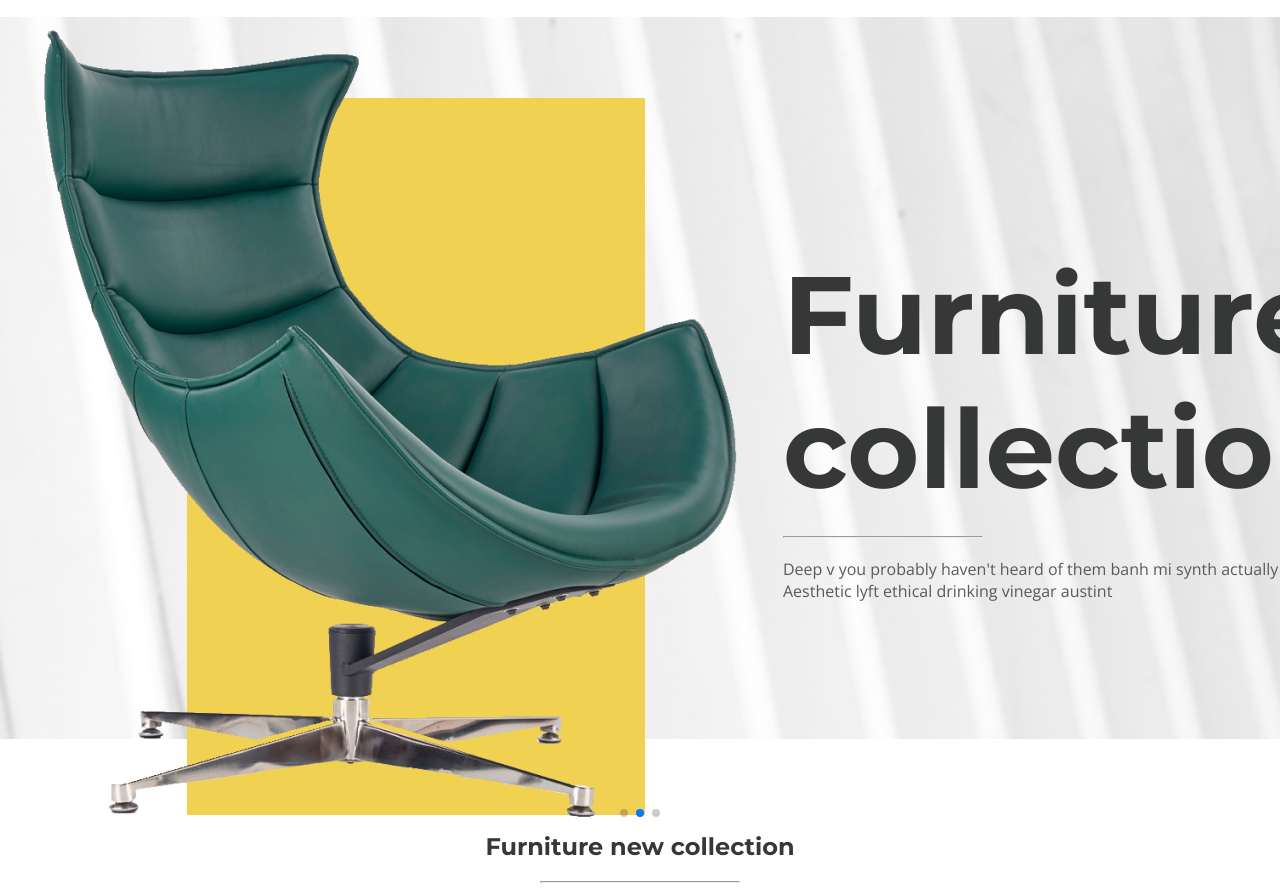
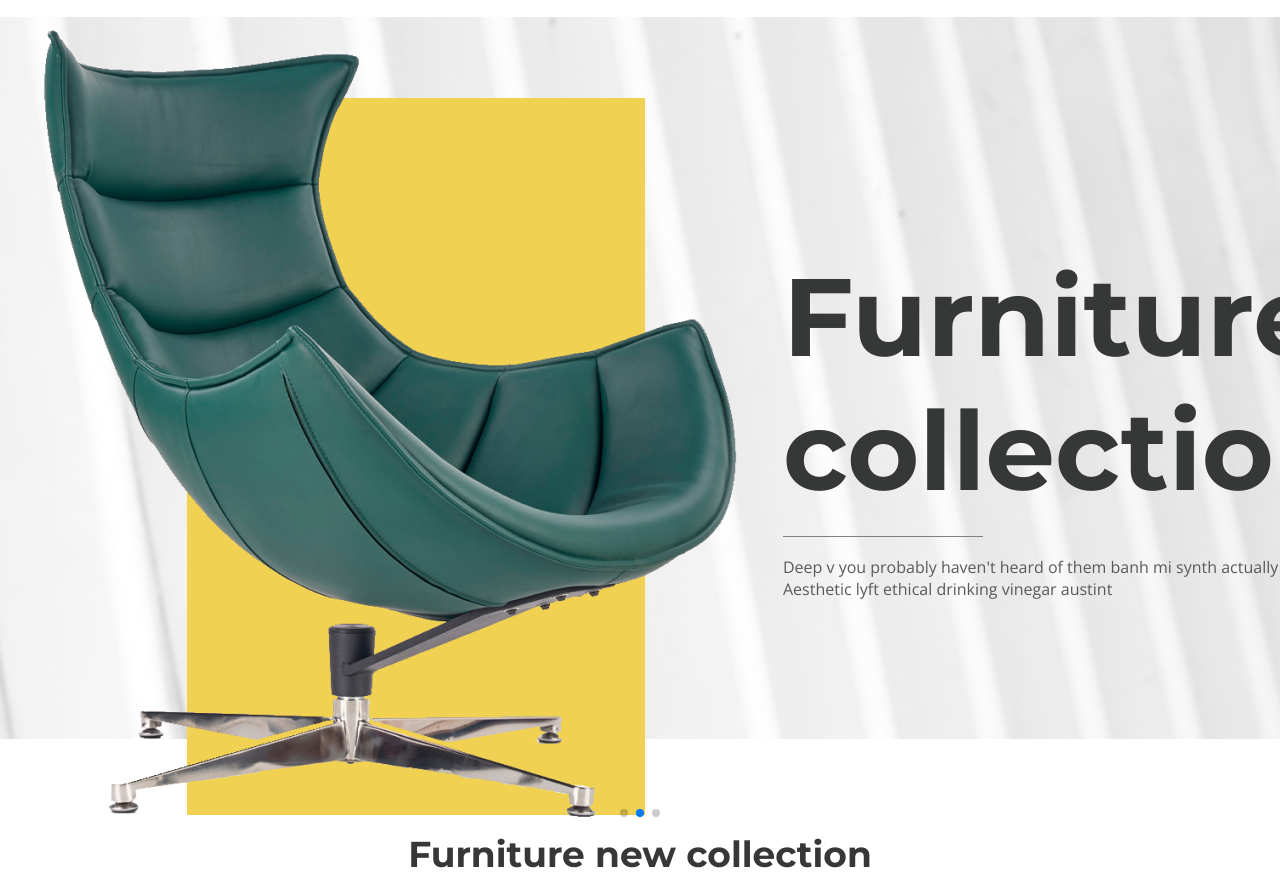
Before and after one commit to Lem1n/Furniture, a plain HTML site: page index.html in a window 1280 px wide. Shown: the part 59-952 px from the top of the page. Drawn offline with nearby package versions, Linux system fonts and the light colour scheme.

Commit message:
hr remove

```diff
--- a/Style/Style.scss
+++ b/Style/Style.scss
@@ -99,12 +99,21 @@ header {
   }
   &_title {
     font-size: 110px;
+    position: relative;
+    padding-bottom: 19px;
+    margin-bottom: 19px;
+    &::after {
+      background: grey;
+      width: 200px;
+      height: 1px;
+      content: "";
+      bottom: 0;
+      left: 0;
+      right: 0;
+      position: absolute;
+    }
   }
-  &_hr {
-    width: 200px;
-    background-color: grey;
-    margin: 20px 0;
-  }
+
   &_text {
     font-weight: 500;
   }
@@ -123,10 +132,23 @@ header {
     &_text {
       font-weight: 700;
     }
-    &_hr {
-      background-color: grey;
-      width: 200px;
-      margin: 20px auto 15px;
+    &_title {
+      position: relative;
+      padding-bottom: 19px;
+      margin-bottom: 19px;
+      font-size: 36px;
+
+      &::after {
+        background: grey;
+        width: 200px;
+        height: 1px;
+        content: "";
+        bottom: 0;
+        left: 0;
+        right: 0;
+        position: absolute;
+        margin: 0 auto;
+      }
     }
   }
   &_content{
--- a/index.html
+++ b/index.html
@@ -49,7 +49,6 @@
                     </div>
                     <div class="swiper_content">
                         <h1 class="swiper_title title">Furniture collection</h1>
-                        <hr class="swiper_hr">
                         <p class="swiper_text">Deep v you probably haven't heard of them banh mi synth actually affogato. Aesthetic lyft ethical drinking vinegar austint</p>
                     </div>
                 </div>
@@ -61,7 +60,6 @@
                     </div>
                     <div class="swiper_content">
                         <h1 class="swiper_title title">Furniture collection</h1>
-                        <hr class="swiper_hr">
                         <p class="swiper_text">Deep v you probably haven't heard of them banh mi synth actually affogato. Aesthetic lyft ethical drinking vinegar austint</p>
                     </div>
                 </div>
@@ -73,7 +71,6 @@
                     </div>
                     <div class="swiper_content">
                         <h1 class="swiper_title title">Furniture collection</h1>
-                        <hr class="swiper_hr">
                         <p class="swiper_text">Deep v you probably haven't heard of them banh mi synth actually affogato. Aesthetic lyft ethical drinking vinegar austint</p>
                     </div>
                 </div>
@@ -87,7 +84,6 @@
 
     <div class="furniture_info">
         <h2 class="furniture_info_title title">Furniture new collection</h2>
-        <hr class="furniture_info_hr">
         <p class="furniture_info_text">Deep v you probably haven't heard of them banh mi synth actually affogato. Aesthetic lyft ethical drinking vinegar austint</p>
     </div>
     <div class="furniture_content">
```
Also changed, not shown: Style/Style.css.
